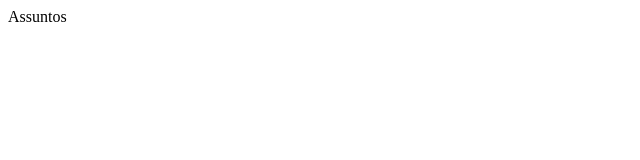
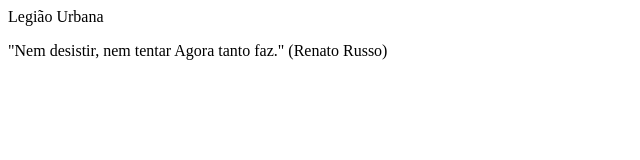
Before and after one commit to IsaqueHenriques/fanpagepweb, a plain HTML site: page fanpage/index.html in a window 1280 px wide. Shown: the whole page, without its empty margins (0-640 px from the left). Drawn offline with Linux system fonts and the light colour scheme.

Commit message:
Update index.html

```diff
--- a/fanpage/index.html
+++ b/fanpage/index.html
@@ -6,12 +6,14 @@
 <body>
     <header>
         <nav>
-
+    <h>Legião Urbana</h>
         </nav>
     </header>
 
     <main>
-            Assuntos
+           <p> "Nem desistir, nem tentar
+               Agora tanto faz."
+               (Renato Russo)</p>
     </main>
 
     <footer>
```
